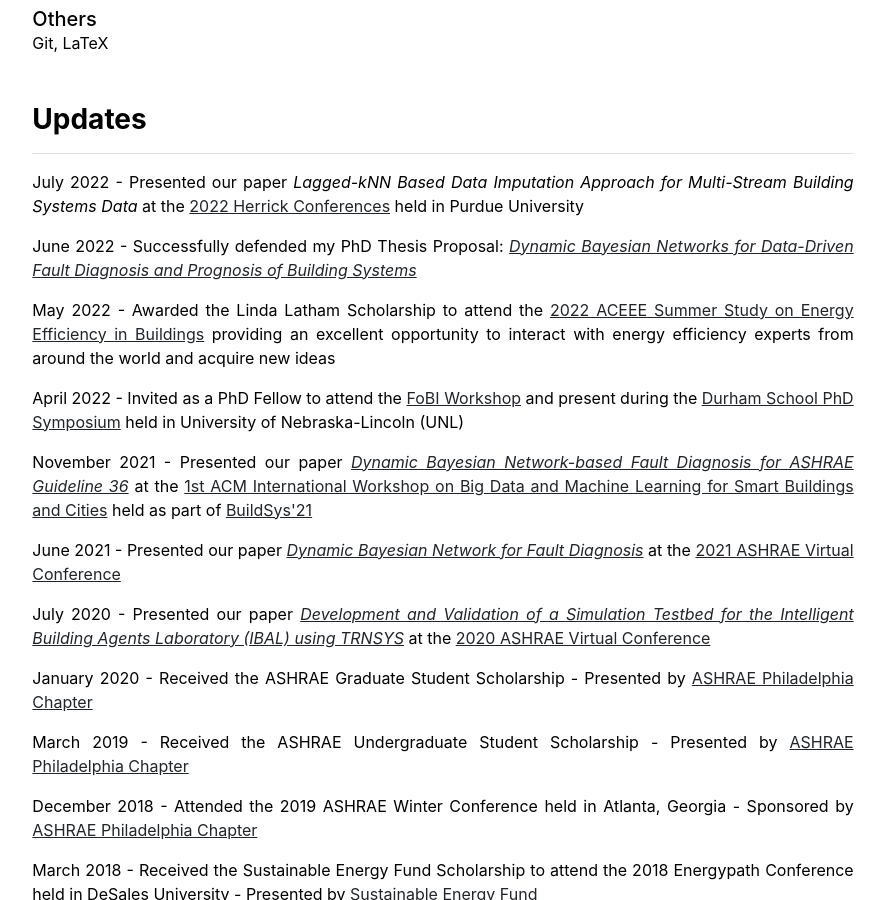
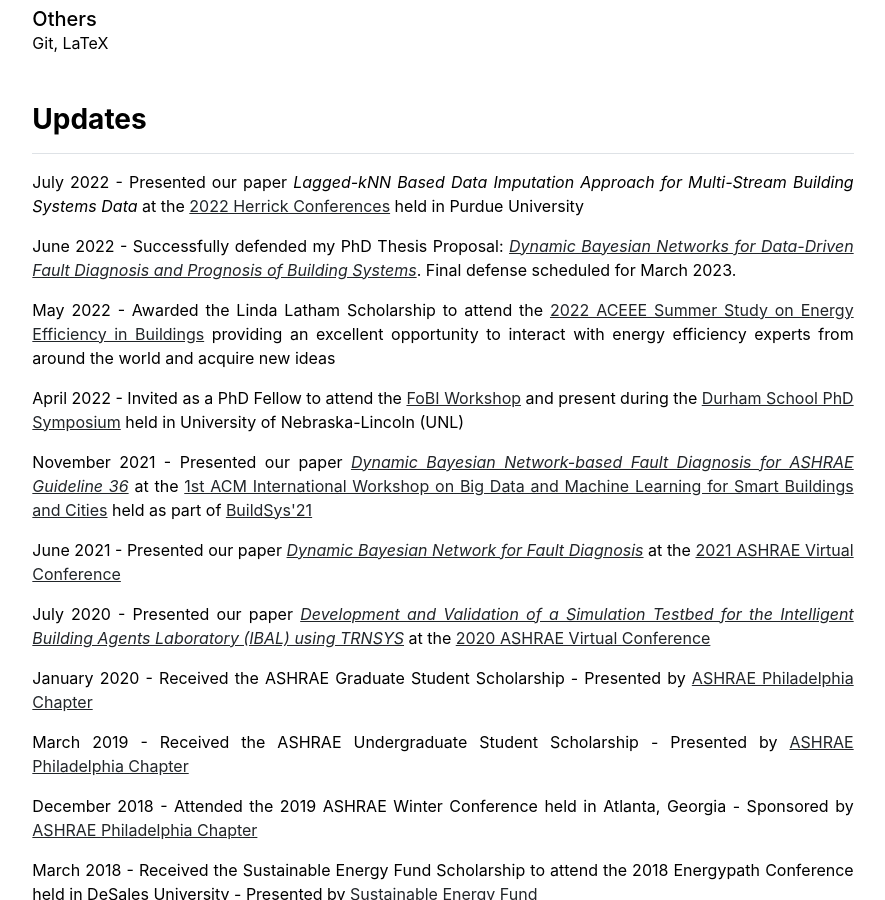
Before and after one commit to pradhanojas/pradhanojas.github.io, a Jekyll site: the page built from index.md, in a window 1280 px wide and 900 px high, scrolled down 1145 px. Shown: the whole window, without its empty margins (197-1082 px from the left). Built offline with Jekyll 4.4.1, drawn with Linux system fonts in a browser that asks for light colours.

Commit message:
Update home.html

```diff
--- a/_layouts/home.html
+++ b/_layouts/home.html
@@ -18,7 +18,7 @@ layout: default
 
     <p>July 2022 - Presented our paper <em>Lagged-kNN Based Data Imputation Approach for Multi-Stream Building Systems Data</em> at the <a href = "https://engineering.purdue.edu/Herrick/about/news/Conferences/2022" target="_blank">2022 Herrick Conferences</a> held in Purdue University</p>
 
-    <p>June 2022 - Successfully defended my PhD Thesis Proposal: <a href = "https://pradhanojas.github.io/research/ProposalDefense_Ojas Pradhan_Final.pdf" target="_blank"><em>Dynamic Bayesian Networks for Data-Driven Fault Diagnosis and Prognosis of Building Systems</em></a></p>
+    <p>June 2022 - Successfully defended my PhD Thesis Proposal: <a href = "https://pradhanojas.github.io/research/ProposalDefense_Ojas Pradhan_Final.pdf" target="_blank"><em>Dynamic Bayesian Networks for Data-Driven Fault Diagnosis and Prognosis of Building Systems</em></a>. Final defense scheduled for March 2023.</p>
 
     <p>May 2022 - Awarded the Linda Latham Scholarship to attend the <a href = "https://www.aceee.org/2022-buildings-summer-study" target="_blank">2022 ACEEE Summer Study on Energy Efficiency in Buildings</a> providing an excellent opportunity to interact with energy efficiency experts from around the world and acquire new ideas</p>
 
```
